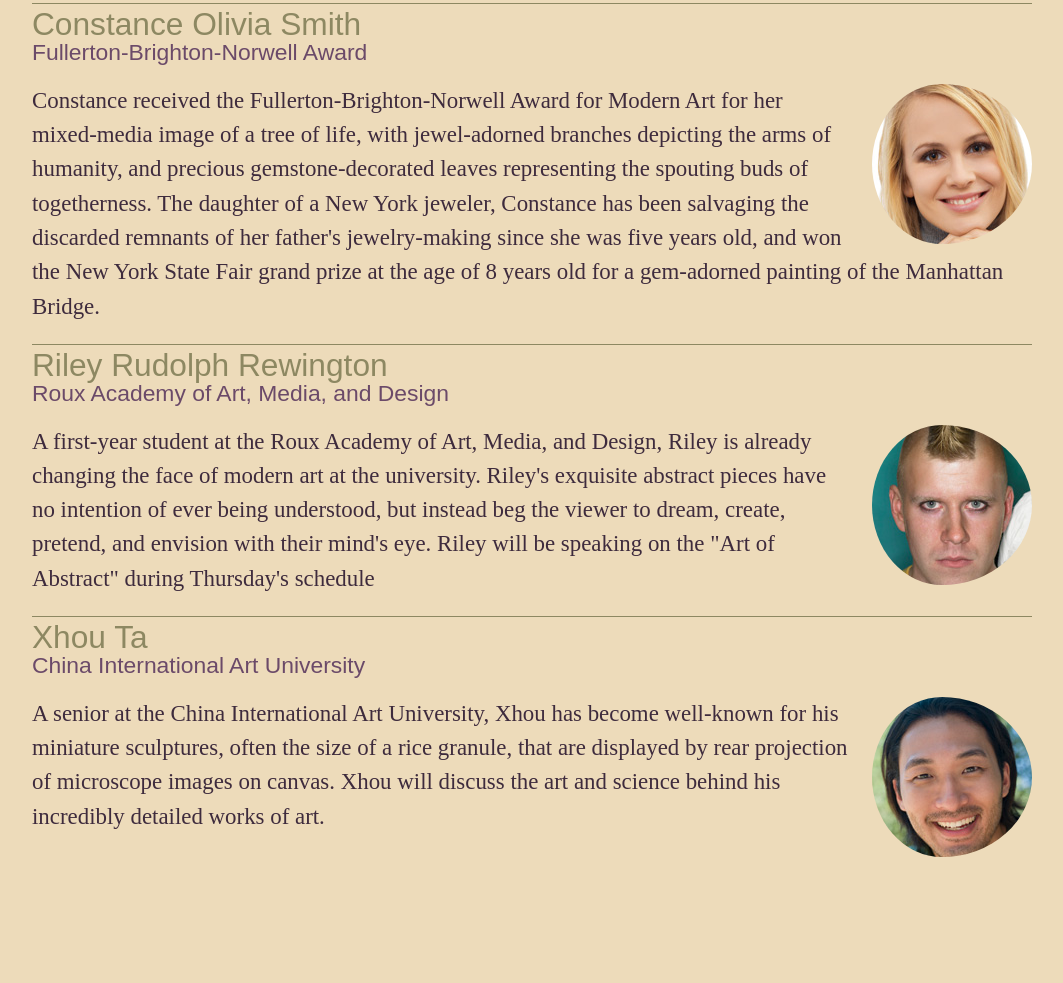
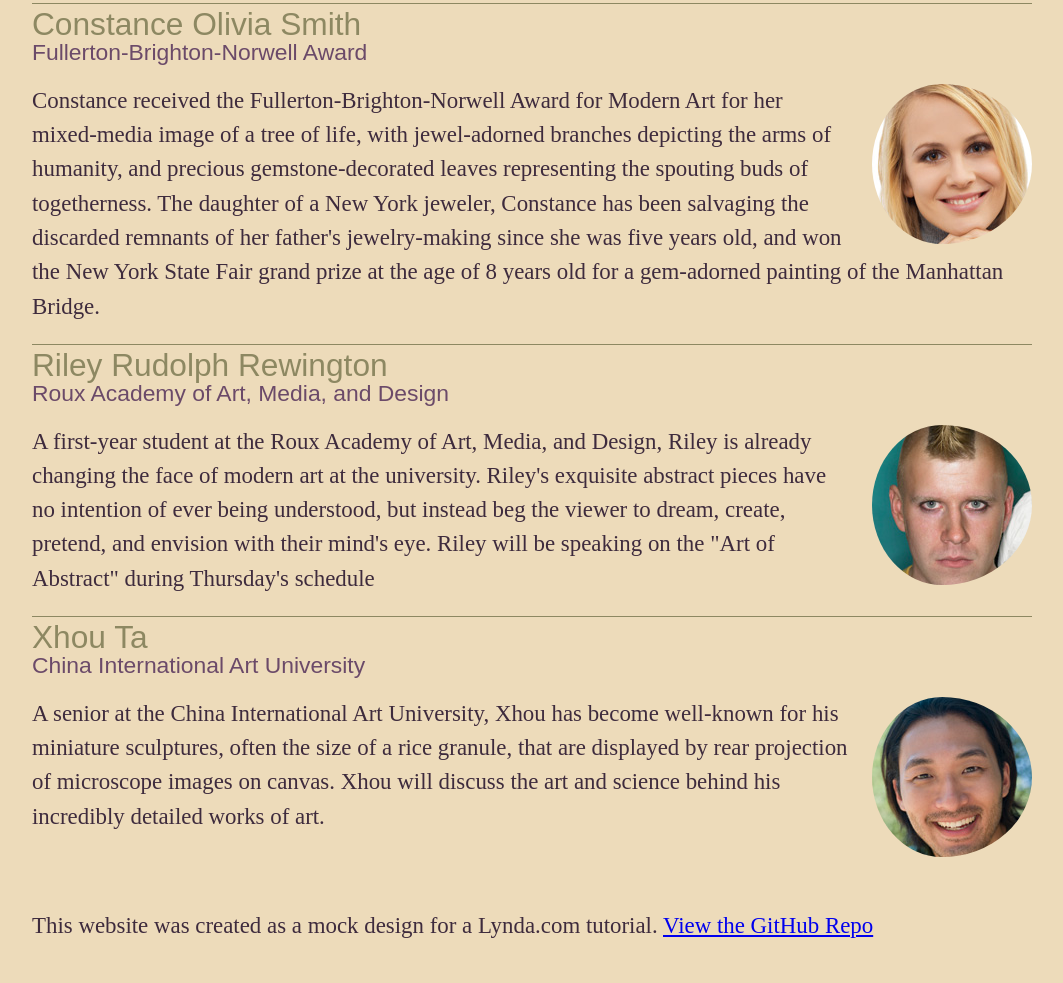
Before and after one commit to catfishbluefish/workflows, a plain HTML site: page index.html in a window 1280 px wide. Shown: the part 5025-6008 px from the top of the page, without its empty margins (108-1171 px from the left). Before the commit the page ends 5899 px from the top, so only its background shows below. Drawn offline with Linux system fonts and the light colour scheme; a web font is replaced by a local one.

Commit message:
Added footer

```diff
--- a/index.html
+++ b/index.html
@@ -152,5 +152,11 @@
       </div>
     {{/speakers}}
   </script>
+
+  <section class="footer">
+    <div class="container">
+      <p>This website was created as a mock design for a Lynda.com tutorial.
+        <a href="https://github.com/tarodotblank/workflow">View the GitHub Repo</a>
+      </p>
 </body>
 </html>
```
